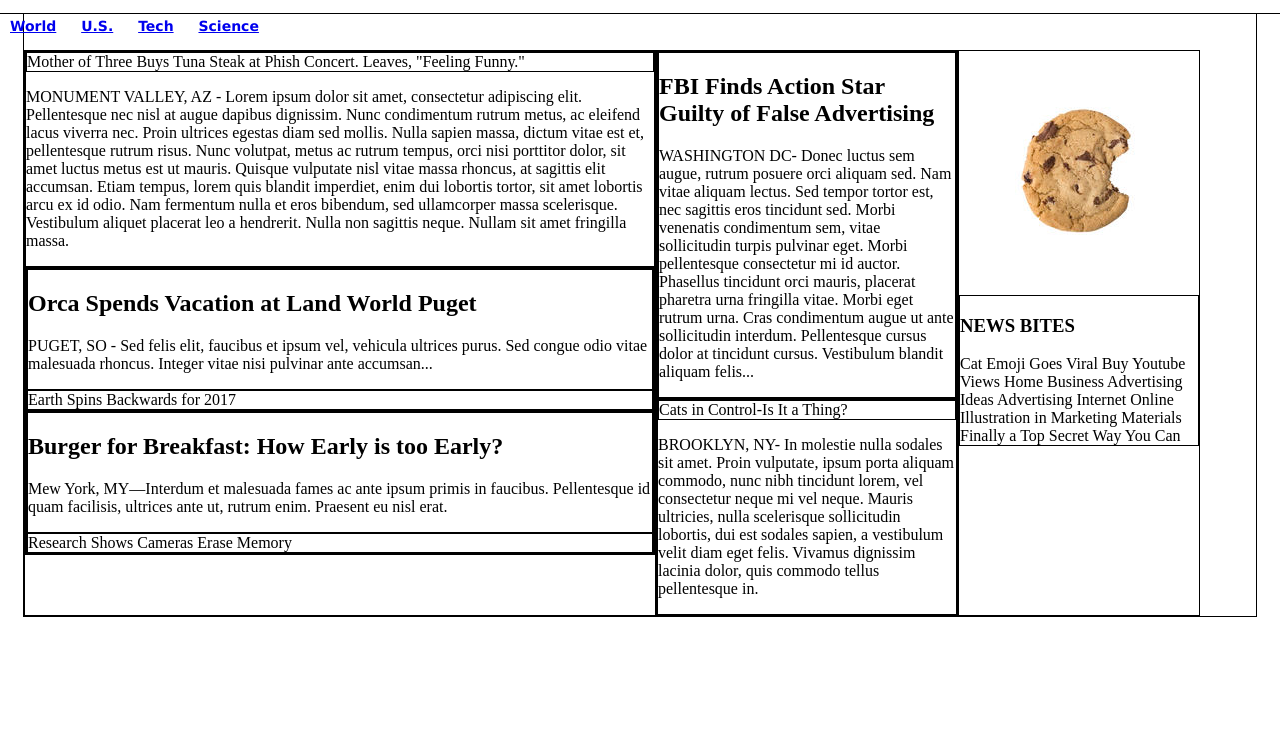
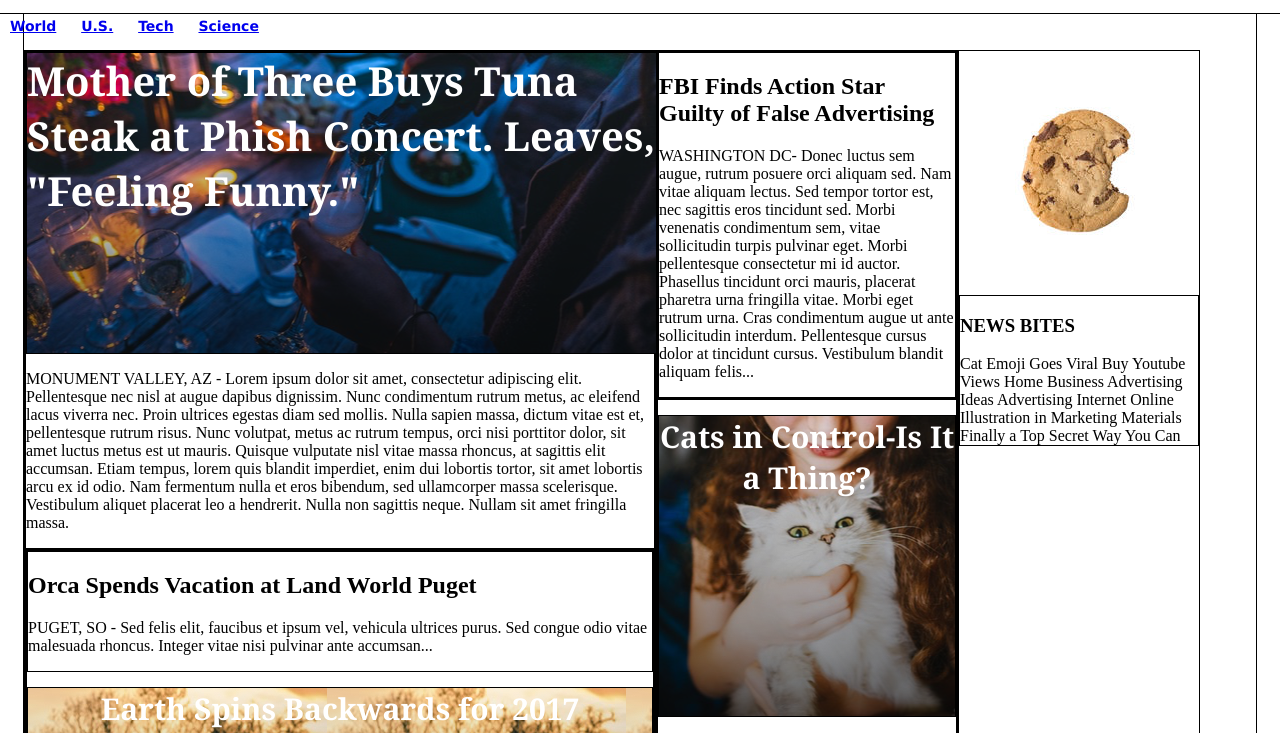
Before and after one commit to garchibaldmfs/mytimes, a plain HTML site: page index.html in a window 1280 px wide. Shown: the part 67-800 px from the top of the page. Drawn offline with Linux system fonts and the light colour scheme.

Commit message:
committing now that pics working.

```diff
--- a/resources/style.css
+++ b/resources/style.css
@@ -32,7 +32,6 @@ header {
 }
 
 body {
-    color: black;
     display: block;
     margin: 0;
 }
@@ -49,7 +48,7 @@ body {
 }
 div {
     border: 1px solid black;
-    color: black;
+
 }
 header nav {
     padding-right: 40px;
@@ -68,3 +67,34 @@ nav span {
     margin: 0 auto 78px auto;
     padding-top: 116px;
 }
+.lead-story .image-content {
+    background-image: url('./images/img-story-main.png');
+    width: 630px;
+    margin-top: 0;
+    font-size: 40px;
+    text-align: left;
+}
+.image-content {
+    /* display: flex; */
+    /* flex-direction: column; */
+    /* justify-content: center; */
+    height: 300px;
+    margin-top: 15px;
+    font-family: Georgia;
+    font-weight: bold;
+    font-size: 30px;
+    color: white;
+    text-align: center;
+}
+
+.fall-cancelled.image-content {
+    background-image: url('./images/img-story-2.png');
+}
+
+
+.cat-ceo.image-content {
+    background-image: url('./images/img-story-1.png');
+}
+.pop-culture.image-content {
+    background-image: url('./images/img-story-3.png');
+}
```
